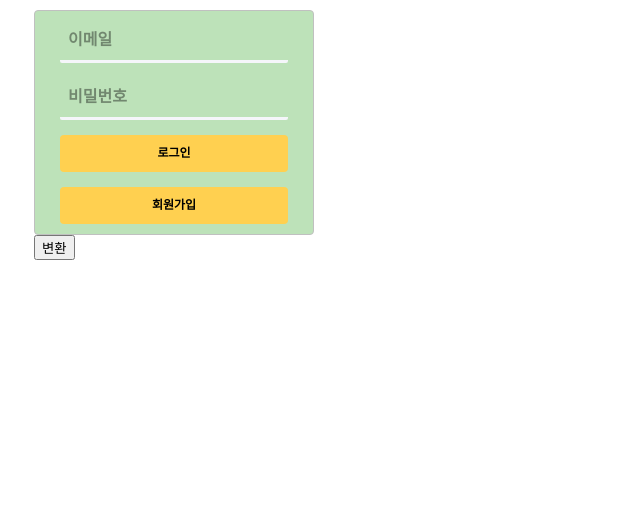
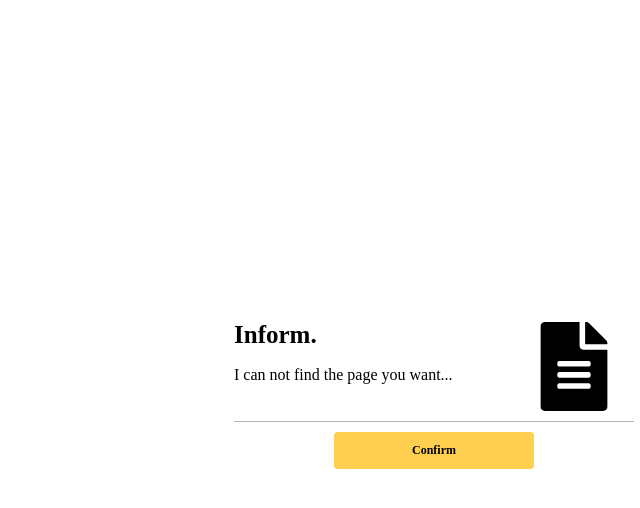
Before and after one commit to choiminwoo98/Interactive-Web-Gallery, a React (Create React App) app: page /album/1 in a window 1280 px wide. Before the commit this address led to /. Shown: the top 508 px of the page, without its empty margins (206-846 px from the left). Built offline with nearby package versions, Linux system fonts and the light colour scheme.

Commit message:
Fix Drag & Drop Func And NotFound UI

```diff
--- a/src/components/BigPhoto.tsx
+++ b/src/components/BigPhoto.tsx
@@ -75,6 +75,7 @@ function BigPhoto({ photoId, photo }: IParams) {
             y.set(scrollY.get() + 100);
         });
     }, [scrollY, y]);
+    console.log(photo);
     return (
         <Wrapper layoutId={photoId} style={{ top: y }}>
             {photo && (
--- a/src/components/NotFound.tsx
+++ b/src/components/NotFound.tsx
@@ -1,5 +1,82 @@
+import { useNavigate } from "react-router-dom";
+import styled from "styled-components";
+import { Button } from "../styles";
+
+const Wrapper = styled.div`
+    width: 400px;
+    height: 100vh;
+    display: flex;
+    margin: 0 auto;
+    flex-direction: column;
+    justify-content: center;
+    align-items: center;
+`;
+
+const MessageWrap = styled.div`
+    width: 100%;
+    height: 100px;
+    display: flex;
+    justify-content: space-between;
+    gap: 10px;
+    border-bottom: 1px solid ${(props) => props.theme.gray.very};
+    padding-bottom: 10px;
+    svg {
+        width: 120px;
+    }
+`;
+
+const MessageHeader = styled.div`
+    flex: 1;
+    display: flex;
+    flex-direction: column;
+    gap: 20px;
+    h3 {
+        font-size: 25px;
+        font-weight: 600;
+    }
+    span {
+        font-size: 16px;
+    }
+`;
+
+const ButtonWrap = styled.div`
+    width: 50%;
+    padding: 10px 0px;
+`;
+
 function NotFound() {
-    return <h1>Not Found 404</h1>;
+    const navigate = useNavigate();
+    const onClick = () => {
+        return navigate("/", { replace: true });
+    };
+    return (
+        <Wrapper>
+            <MessageWrap>
+                <MessageHeader>
+                    <h3>Inform.</h3>
+                    <span>I can not find the page you want...</span>
+                </MessageHeader>
+                <svg
+                    aria-hidden="true"
+                    focusable="false"
+                    data-prefix="fas"
+                    data-icon="file-alt"
+                    role="img"
+                    xmlns="http://www.w3.org/2000/svg"
+                    viewBox="0 0 384 512"
+                    className="svg-inline--fa fa-file-alt fa-w-12 fa-7x"
+                >
+                    <path
+                        fill="currentColor"
+                        d="M224 136V0H24C10.7 0 0 10.7 0 24v464c0 13.3 10.7 24 24 24h336c13.3 0 24-10.7 24-24V160H248c-13.2 0-24-10.8-24-24zm64 236c0 6.6-5.4 12-12 12H108c-6.6 0-12-5.4-12-12v-8c0-6.6 5.4-12 12-12h168c6.6 0 12 5.4 12 12v8zm0-64c0 6.6-5.4 12-12 12H108c-6.6 0-12-5.4-12-12v-8c0-6.6 5.4-12 12-12h168c6.6 0 12 5.4 12 12v8zm0-72v8c0 6.6-5.4 12-12 12H108c-6.6 0-12-5.4-12-12v-8c0-6.6 5.4-12 12-12h168c6.6 0 12 5.4 12 12zm96-114.1v6.1H256V0h6.1c6.4 0 12.5 2.5 17 7l97.9 98c4.5 4.5 7 10.6 7 16.9z"
+                    ></path>
+                </svg>
+            </MessageWrap>
+            <ButtonWrap>
+                <Button onClick={onClick}>Confirm</Button>
+            </ButtonWrap>
+        </Wrapper>
+    );
 }
 
 export default NotFound;
--- a/src/routes/Detail.tsx
+++ b/src/routes/Detail.tsx
@@ -7,13 +7,13 @@ import {
     useNavigate,
     useParams,
 } from "react-router-dom";
-import { useRecoilValue } from "recoil";
+import { useRecoilState } from "recoil";
 import styled from "styled-components";
 import { albumState } from "../atom";
 import BigPhoto from "../components/BigPhoto";
 import Board from "../components/Board";
+import NotFound from "../components/NotFound";
 import PhotoForm from "../components/PhotoForm";
-import { IPhoto } from "../types";
 
 const Wrapper = styled.div`
     width: 100%;
@@ -40,72 +40,62 @@ interface IState {
     };
 }
 
-interface IPhotoList {
-    [key: string]: IPhoto[];
-}
-
 function Detail() {
+    const [isNotFound, setIsNotFound] = useState(false);
     const { albumId } = useParams();
     const { state } = useLocation() as IState;
     const bigPhotoMatch = useMatch(`/album/${albumId}/:photoId`);
-    const [photoList, setPhotoList] = useState<IPhotoList>({
-        left: [],
-        right: [],
-    });
-
     const navigate = useNavigate();
-    const albums = useRecoilValue(albumState);
+    const [albums, setAlbums] = useRecoilState(albumState);
+    const [albumIndex] = useState(
+        albums.findIndex((album) => String(album.id) === albumId)
+    );
     const clickedPhoto =
         albumId &&
         bigPhotoMatch?.params.photoId &&
-        albums
-            .find((album) => String(album.id) === albumId)
-            ?.photos.find(
+        albums[albumIndex]?.photos.find(
             (movie) => String(movie.id) === bigPhotoMatch?.params.photoId
         );
     const onOverlayClick = () =>
         navigate(`/album/${albumId}`, { replace: true });
+    const changeIndex = (droppableId: string, index: number) => {
+        if (droppableId === "left") return index * 2;
+        else return index + 1;
+    };
     const onDragEnd = (info: DropResult) => {
         const { destination, source } = info;
         if (!destination) return;
-        if (destination.droppableId === source.droppableId) {
-            setPhotoList((allBoards) => {
-                const boardCopy = [...allBoards[source.droppableId]];
-                const taskObj = boardCopy[source.index];
-                boardCopy.splice(source.index, 1);
-                boardCopy.splice(destination?.index, 0, taskObj);
-                return {
-                    ...allBoards,
-                    [source.droppableId]: boardCopy,
-                };
+        setAlbums((allAlbums) => {
+            const allAlbumsCopy = [...allAlbums];
+            const albumCopy = { ...allAlbumsCopy[albumIndex] };
+            const photosCopy = [...albumCopy.photos];
+            const sourceIndex = changeIndex(source.droppableId, source.index);
+            const destinationIndex = changeIndex(
+                destination.droppableId,
+                destination.index
+            );
+
+            const sourceObj = photosCopy[sourceIndex];
+
+            photosCopy.splice(sourceIndex, 1);
+            photosCopy.splice(destinationIndex, 0, sourceObj);
+
+            albumCopy.photos = photosCopy;
+
+            allAlbumsCopy.splice(albumIndex, 1);
+            allAlbumsCopy.splice(albumIndex, 0, albumCopy);
+
+            return [...allAlbumsCopy];
         });
-        }
-        if (destination.droppableId !== source.droppableId) {
-            setPhotoList((allBoards) => {
-                const sourceBoard = [...allBoards[source.droppableId]];
-                const taskObj = sourceBoard[source.index];
-                const destinationBoard = [
-                    ...allBoards[destination.droppableId],
-                ];
-                sourceBoard.splice(source.index, 1);
-                destinationBoard.splice(destination?.index, 0, taskObj);
-                return {
-                    ...allBoards,
-                    [source.droppableId]: sourceBoard,
-                    [destination.droppableId]: destinationBoard,
-                };
-            });
-        }
     };
     useEffect(() => {
-        const album = albums.find((album) => String(album.id) === albumId);
-        if (!albumId || !album) {
-            alert("정상적인 경로로 진입해주세요!");
-            return navigate("/");
-        } else if (album.password && !state.isCheck) {
+        if (!albumId || albumIndex === -1) {
+            return setIsNotFound(true);
+        } else if (albums[albumIndex].password && !state.isCheck) {
             let isWrong = true;
             do {
-                isWrong = prompt("비밀번호 입력", "") !== album.password;
+                isWrong =
+                    prompt("비밀번호 입력", "") !== albums[albumIndex].password;
             } while (
                 isWrong &&
                 window.confirm("비밀번호가 틀렸습니다. 다시 시도하겠습니까?")
@@ -115,28 +105,45 @@ function Detail() {
                 return navigate(-1);
             }
         }
-        setPhotoList({
-            left: album.photos.filter((photo, index) => index % 2 === 0),
-            right: album.photos.filter((photo, index) => index % 2 !== 0),
-        });
-    }, [albumId, navigate, state, albums]);
+    }, [albumId, navigate, state, albums, albumIndex]);
     return (
+        <>
+            {(bigPhotoMatch && !clickedPhoto) || isNotFound ? (
+                <NotFound />
+            ) : (
                 <>
                     <Wrapper>
                         <PhotoForm albumId={albumId || ""} />
                         <DragDropContext onDragEnd={onDragEnd}>
                             <AnimatePresence>
-                        {Object.keys(photoList).map((boardId) => (
                                 <Board
-                                boardId={boardId}
-                                key={boardId}
-                                photos={photoList[boardId]}
+                                    boardId="left"
+                                    key="left"
+                                    photos={
+                                        albums[albumIndex]
+                                            ? albums[albumIndex].photos.filter(
+                                                  (photo, index) =>
+                                                      photo && index % 2 === 0
+                                              )
+                                            : []
+                                    }
                                 />
-                        ))}
+                                <Board
+                                    boardId="right"
+                                    key="right"
+                                    photos={
+                                        albums[albumIndex]
+                                            ? albums[albumIndex].photos.filter(
+                                                  (photo, index) =>
+                                                      photo && index % 2 !== 0
+                                              )
+                                            : []
+                                    }
+                                />
                             </AnimatePresence>
                         </DragDropContext>
                     </Wrapper>
-            <AnimatePresence>
+                    <AnimatePresence exitBeforeEnter={false}>
                         {bigPhotoMatch && (
                             <>
                                 <Overlay
@@ -152,6 +159,8 @@ function Detail() {
                         )}
                     </AnimatePresence>
                 </>
+            )}
+        </>
     );
 }
 
```
Lines whose indentation alone changed are shown as unchanged.
